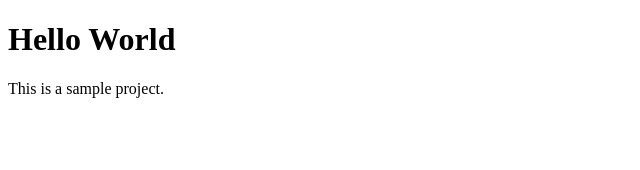
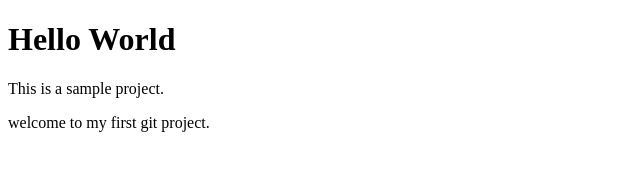
Before and after one commit to Harrini-Shree/project-html, a plain HTML site: page index.html in a window 1280 px wide. Shown: the whole page, without its empty margins (0-640 px from the left). Drawn offline with Linux system fonts and the light colour scheme.

Commit message:
add introduction paragraph

```diff
--- a/index.html
+++ b/index.html
@@ -6,5 +6,6 @@
 <body>
   <h1>Hello World</h1>
   <p>This is a sample project.</p>
+  <p>welcome to my first git project.</p>
 </body>
 </html>
```
